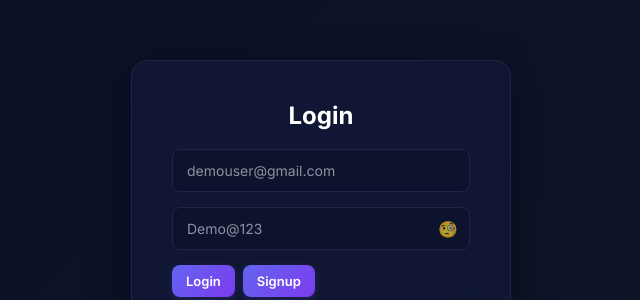
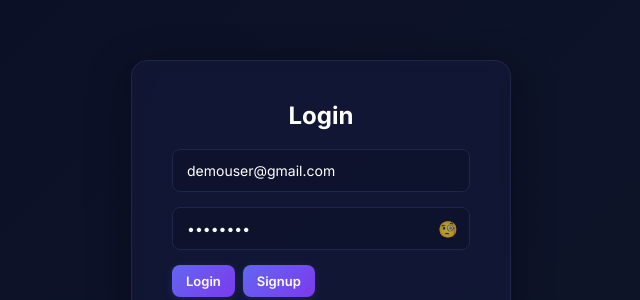
Before and after one commit to rakibfeb/jobly-frontend, a plain HTML site: page index.html in a window 1280 px wide. Shown: the part 178-478 px from the top of the page, without its empty margins (319-959 px from the left). Drawn offline with Linux system fonts and the light colour scheme.

Commit message:
Auto password and email filled

```diff
--- a/index.html
+++ b/index.html
@@ -110,11 +110,11 @@ footer a:hover{color:#7c3aed;text-decoration:underline}
     </div>
 
     <div class="input-group">
-      <input id="auth_email" placeholder="demouser@gmail.com">
+      <input id="auth_email" value="demouser@gmail.com">
     </div>
 
     <div class="input-group">
-      <input id="auth_password" type="password" placeholder="Demo@123">
+      <input id="auth_password" type="password" value="Demo@123">
       <span class="eye" onclick="togglePassword()">🧐</span>
     </div>
 
```
